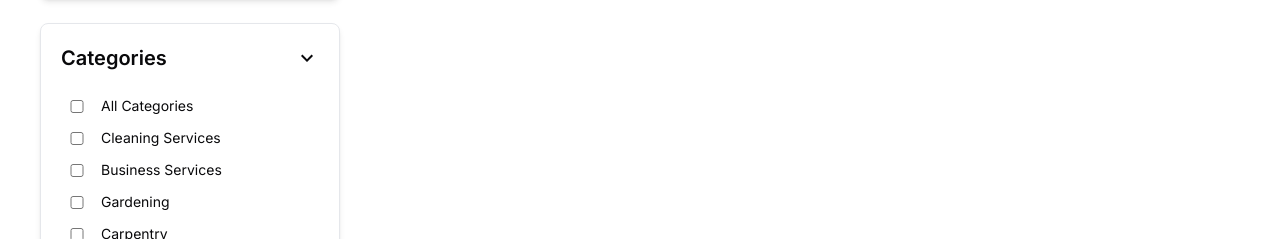
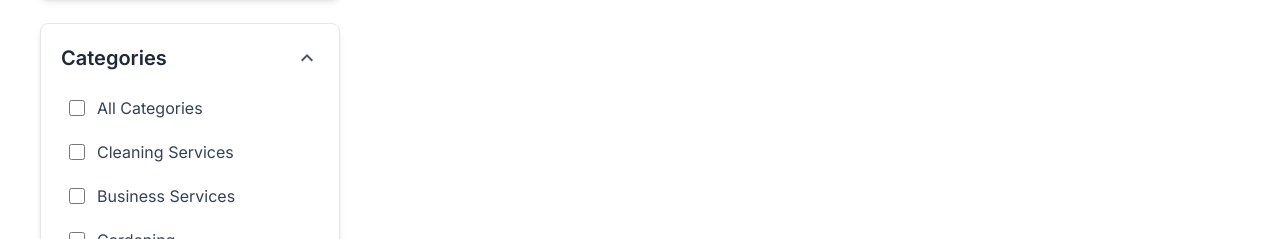
Before and after one commit to Softvence-Omega-Dev-Ninjas/kalman-frontend, a React (Vite) app: page /jobs in a window 1280 px wide. Shown: the part 561-800 px from the top of the page. Built offline with nearby package versions, Linux system fonts and the light colour scheme; no server answers.

Commit message:
add category show and hide

```diff
--- a/src/components/Jobs/SideFilterBar.tsx
+++ b/src/components/Jobs/SideFilterBar.tsx
@@ -1,6 +1,7 @@
 import { CiLocationOn } from "react-icons/ci";
-import { MdOutlineKeyboardArrowDown } from "react-icons/md";
+import { MdOutlineKeyboardArrowDown, MdOutlineKeyboardArrowUp } from "react-icons/md";
 import PriceRangeSlider from './PriceRangeSlider';
+import { useState } from "react";
 
 const SideFilterBar = () => {
   const categories = [
@@ -10,6 +11,7 @@ const SideFilterBar = () => {
     "Gardening",
     "Carpentry",
   ];
+  const [isOpen, setIsOpen] = useState(true);
   return (
     <div className="space-y-6">
       <div className="p-5 bg-white rounded-md shadow-md border border-gray-200">
@@ -20,25 +22,44 @@ const SideFilterBar = () => {
           className="w-full text-md border border-gray-300 rounded-md px-3 py-2 mt-2 focus:outline-none"
         />
       </div>
-      <div className="p-5 bg-white rounded-md shadow-md border border-gray-200">
-        <div className="flex items-center justify-between gap-5 mb-6">
-          <h1 className="text-xl font-semibold ">Categories</h1>
-          <MdOutlineKeyboardArrowDown className="text-2xl" />
-        </div>
-        <div className="space-y-3 flex flex-col justify-start items-start">
+      <div className="p-5 bg-white rounded-md shadow-md border border-gray-200 hover:shadow-lg transition-all duration-300">
+      {/* Header */}
+      <div
+        className="flex items-center justify-between cursor-pointer select-none mb-3"
+        onClick={() => setIsOpen(!isOpen)}
+      >
+        <h1 className="text-lg md:text-xl font-semibold text-gray-800 flex items-center gap-2">
+          Categories
+        </h1>
+        {isOpen ? (
+          <MdOutlineKeyboardArrowUp className="text-2xl text-gray-600 transition-transform duration-300" />
+        ) : (
+          <MdOutlineKeyboardArrowDown className="text-2xl text-gray-600 transition-transform duration-300" />
+        )}
+      </div>
+
+      {/* Category List */}
+      <div
+        className={`overflow-hidden transition-all duration-500 ${
+          isOpen ? "max-h-96 opacity-100" : "max-h-0 opacity-0"
+        }`}
+      >
+        <div className="space-y-3 mt-2 flex flex-col justify-start items-start">
           {categories.map((category, index) => (
-            <div key={index} className="flex justify-start items-center gap-2">
+            <label
+              key={index}
+              className="flex items-center gap-3 text-gray-700 hover:bg-gray-50 rounded-md px-2 py-1 w-full cursor-pointer transition-all duration-200"
+            >
               <input
                 type="checkbox"
-                className="w-8 text-lg border border-gray-300 rounded-md  focus:outline-none focus:ring-2 focus:ring-blue-500"
+                className="w-4 h-4 accent-blue-500 cursor-pointer"
               />
-              <label htmlFor="" className="text-sm ">
-                {category}
-              </label>
-            </div>
+              <span className="text-sm md:text-base">{category}</span>
+            </label>
           ))}
         </div>
       </div>
+    </div>
       <div className="p-5 bg-white rounded-md shadow-md border border-gray-200">
         <h1 className="text-start text-xl font-semibold mb-6">
           Sub Categories
@@ -94,4 +115,3 @@ const SideFilterBar = () => {
 };
 
 export default SideFilterBar;
-// ...existing code...
```
Also changed, not shown: 1 other file (tests, documents, lock files or other folders).
